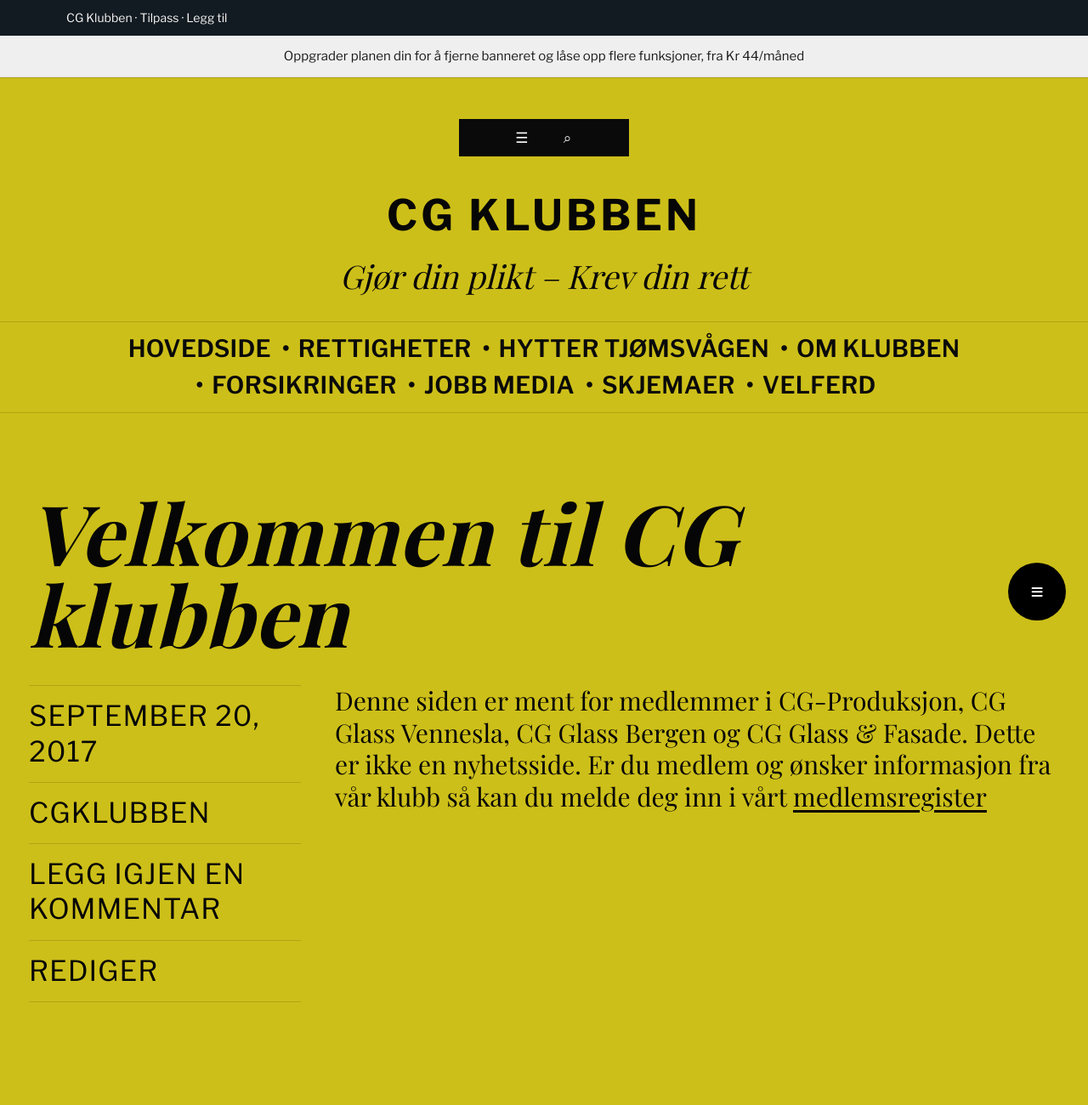
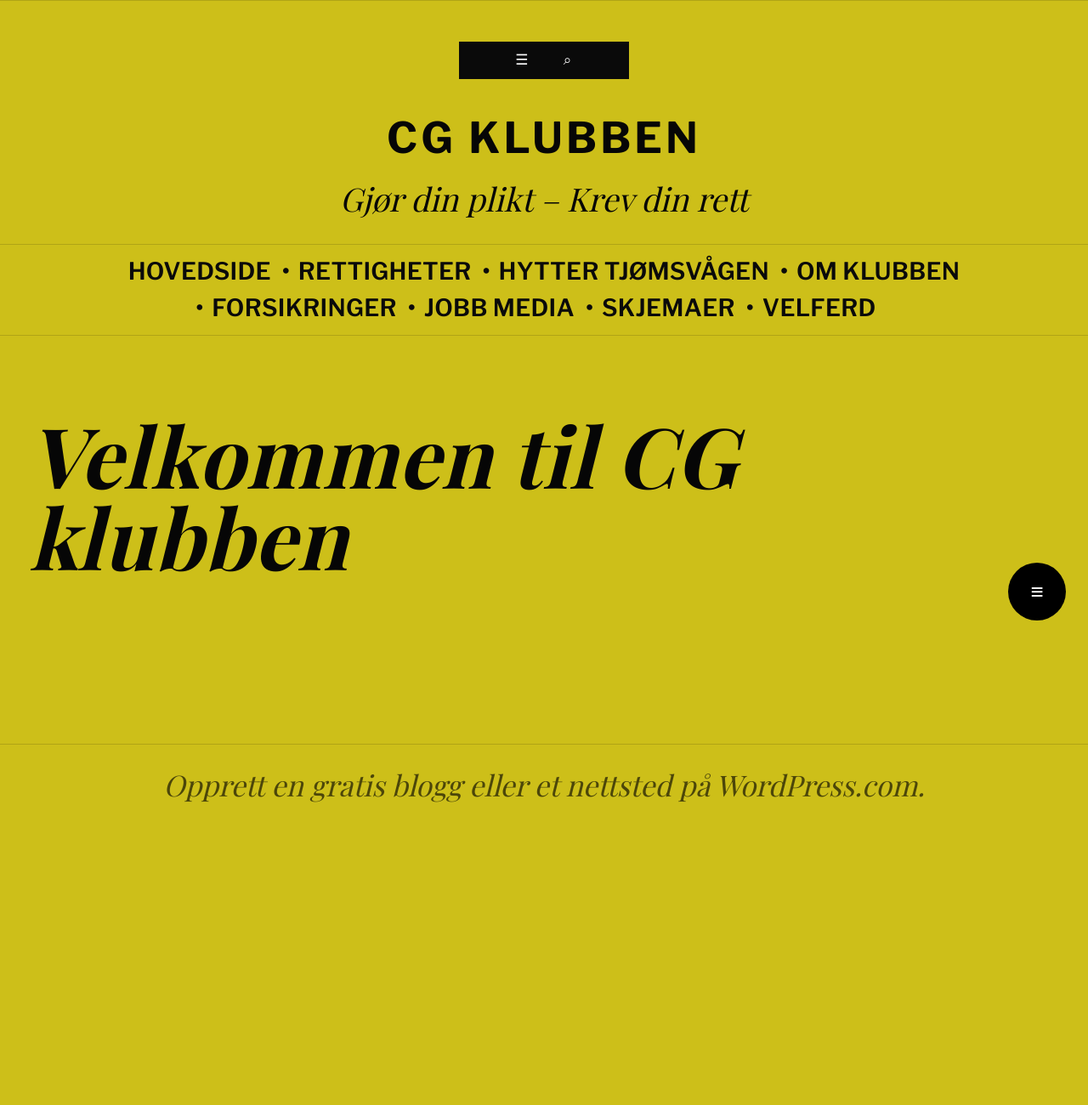
Before and after one commit to Redster999/cg-klubben, a plain HTML site: page index.html in a window 1280 px wide. Shown: the top 1300 px of the page at 85% size. After the commit the page ends 971 px from the top, so only its background shows below. Drawn offline with nearby package versions, Linux system fonts and the light colour scheme; a web font is replaced by a local one.

Commit message:
Fjern toppbannere og gammel velkomsttekst

```diff
--- a/index.html
+++ b/index.html
@@ -13,14 +13,6 @@
     <link rel="stylesheet" href="styles.css" />
   </head>
   <body>
-    <div class="wp-admin-bar">
-      <div class="wp-admin-inner">CG Klubben · Tilpass · Legg til</div>
-    </div>
-
-    <div class="wp-upgrade-banner">
-      Oppgrader planen din for å fjerne banneret og låse opp flere funksjoner, fra Kr 44/måned
-    </div>
-
     <header class="site-header">
       <div class="site-tools" aria-hidden="true">
         <span>☰</span>
@@ -44,23 +36,6 @@
 
     <main class="content">
       <h2>Velkommen til CG klubben</h2>
-
-      <div class="entry-layout">
-        <aside class="entry-meta">
-          <p>SEPTEMBER 20, 2017</p>
-          <p>CGKLUBBEN</p>
-          <p>LEGG IGJEN EN KOMMENTAR</p>
-          <p>REDIGER</p>
-        </aside>
-
-        <article class="entry-copy">
-          <p>
-            Denne siden er ment for medlemmer i CG-Produksjon, CG Glass Vennesla, CG Glass Bergen og CG
-            Glass &amp; Fasade. Dette er ikke en nyhetsside. Er du medlem og ønsker informasjon fra vår
-            klubb så kan du melde deg inn i vårt <a href="#">medlemsregister</a>
-          </p>
-        </article>
-      </div>
     </main>
 
     <footer class="site-footer">Opprett en gratis blogg eller et nettsted på WordPress.com.</footer>
--- a/styles.css
+++ b/styles.css
@@ -21,29 +21,6 @@
   color: var(--text);
   font-family: "Playfair Display", Georgia, serif;
   line-height: 1.25;
-}
-
-.wp-admin-bar {
-  background: #131b22;
-  color: #f7f7f7;
-  font-family: "Libre Franklin", Arial, sans-serif;
-  font-size: 14px;
-}
-
-.wp-admin-inner {
-  max-width: 1160px;
-  margin: 0 auto;
-  padding: 12px 18px;
-}
-
-.wp-upgrade-banner {
-  background: #efefef;
-  border-bottom: 1px solid #ddd;
-  color: #1a1a1a;
-  font-family: "Libre Franklin", Arial, sans-serif;
-  font-size: 15px;
-  padding: 15px 22px;
-  text-align: center;
 }
 
 .site-header {
```
